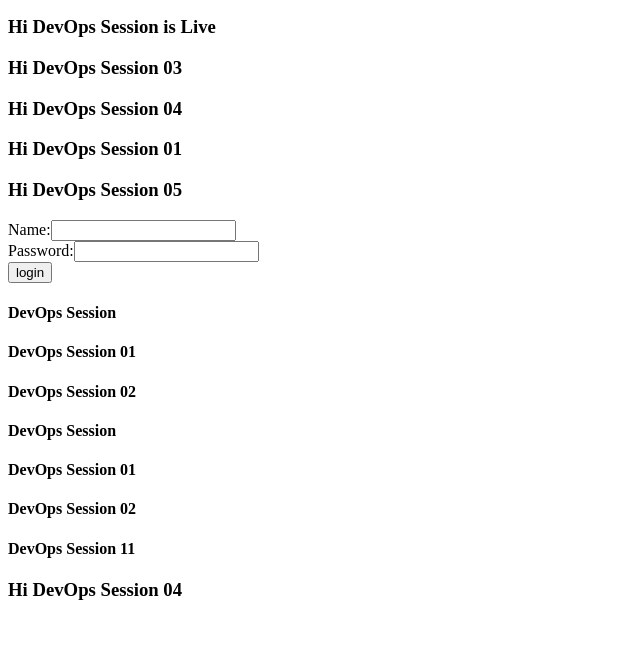
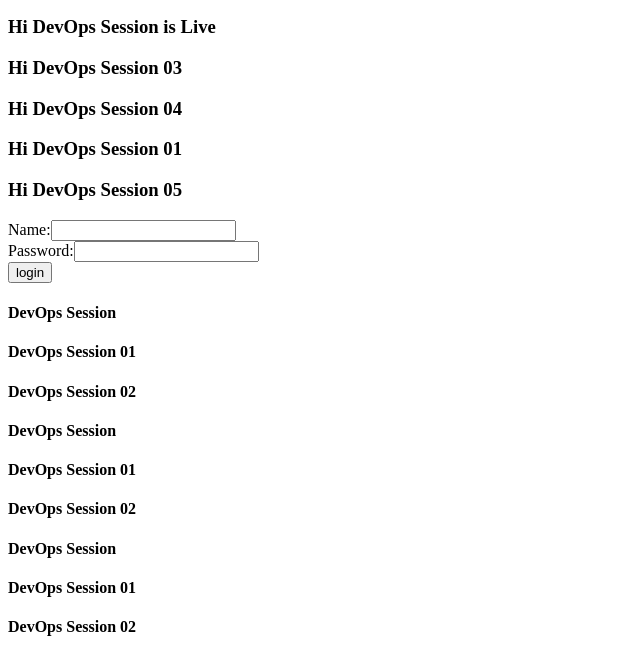
Before and after one commit to RiteshDevOpsTrainer/nov2019, a plain HTML site: page WebContent/index.html in a window 1280 px wide. Shown: the part 132-800 px from the top of the page, without its empty margins (0-640 px from the left). Drawn offline with Linux system fonts and the light colour scheme.

Commit message:
Update index.html

```diff
--- a/WebContent/index.html
+++ b/WebContent/index.html
@@ -31,5 +31,6 @@ Password:<input type="password" name="userPass"/><br/>
 <h4> DevOps Session 01 </h4>
 <h4> DevOps Session 02 </h4>
 
-<h4> DevOps Session 11 </h4>
-<h3> Hi DevOps Session 04</h3>
+<h4> DevOps Session </h4>
+<h4> DevOps Session 01 </h4>
+<h4> DevOps Session 02 </h4>
```
